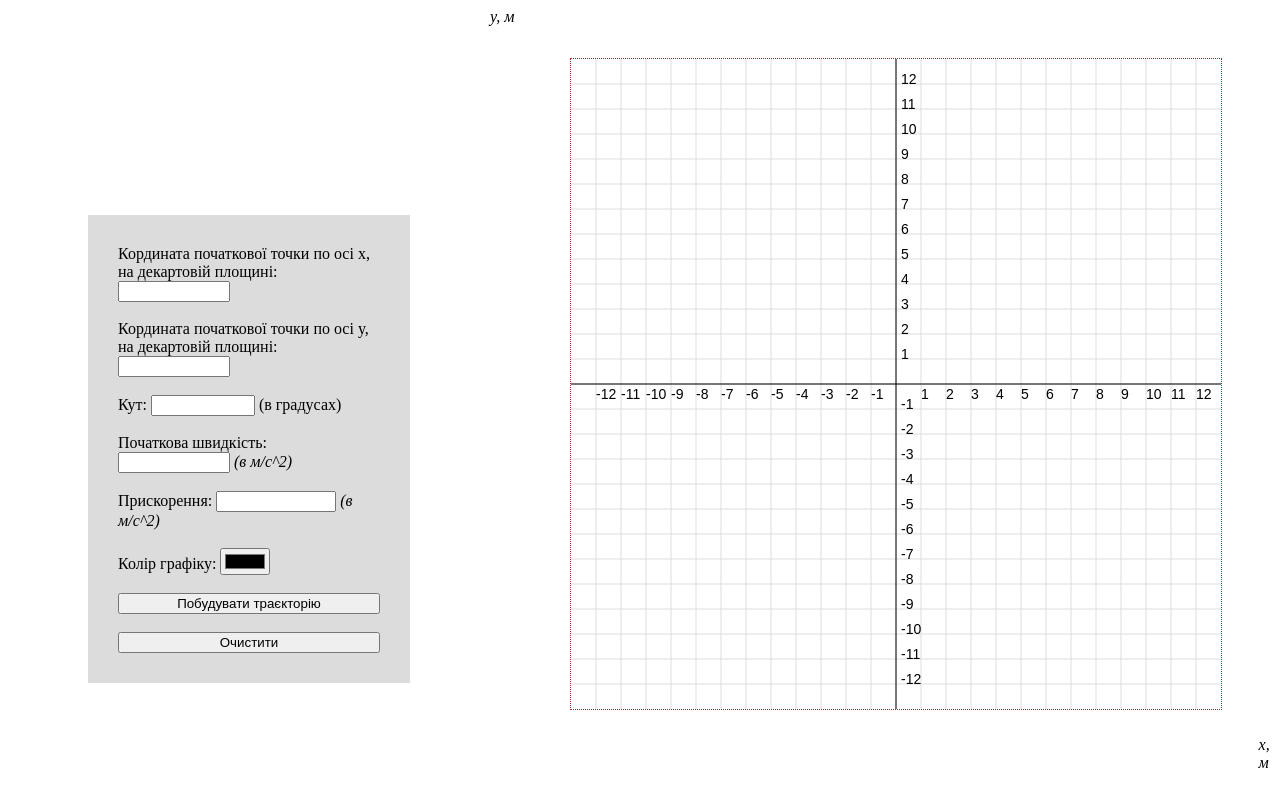
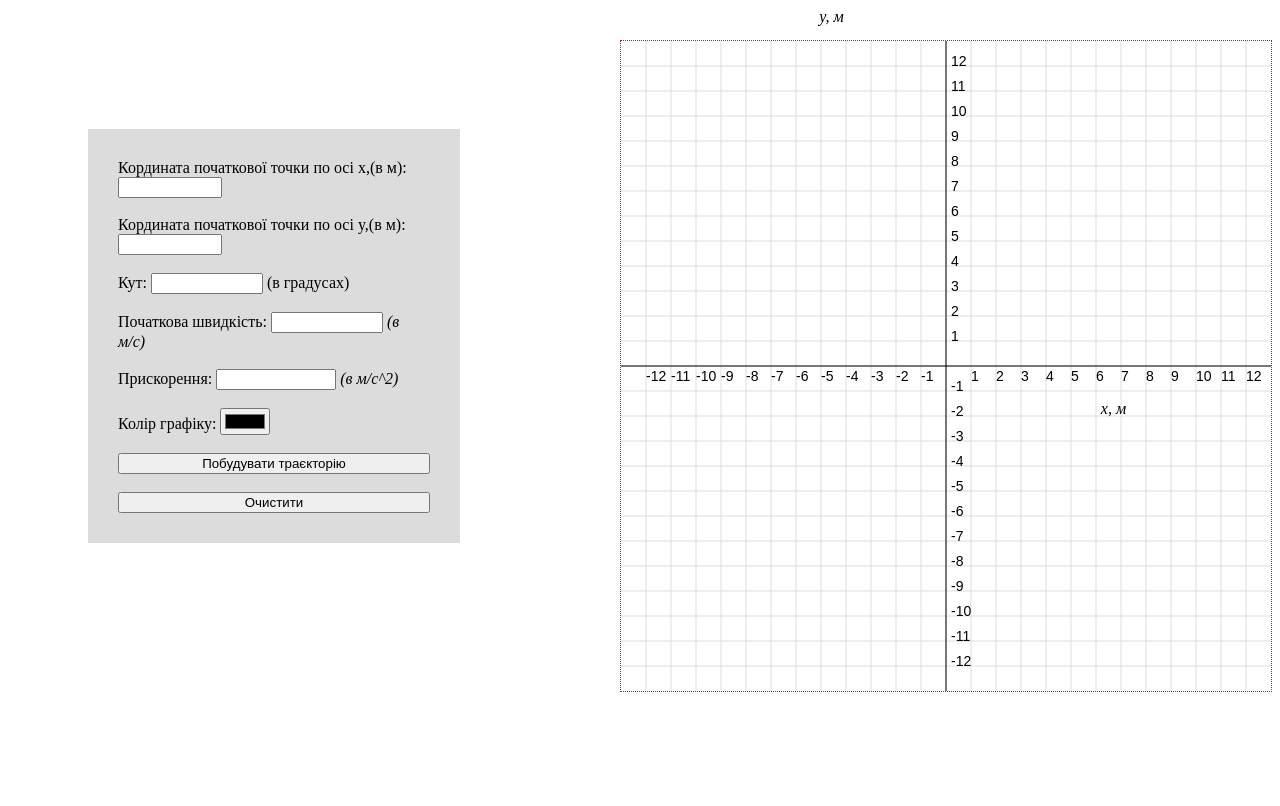
Before and after one commit to albinapetrus/MetodyProgramnoi, a plain HTML site: page lab1/task 1/zadachi1.html in a window 1280 px wide. Drawn offline with Linux system fonts and the light colour scheme.

Commit message:
task 1 changed

```diff
--- a/lab1/task 1/task1.js
+++ b/lab1/task 1/task1.js
@@ -92,8 +92,19 @@ function plotTrajectory() {
 }
 
 function clearCanvas() {
-    ctx.clearRect(0, 0, width, height); // очищення полотна
+    ctx.clearRect(0, 0, width, height);
     drawGrid();
     drawAxes();
     drawLabels();
 }
+
+function validateForm() {
+    let inputs = document.querySelectorAll("input");
+    inputs.forEach(input => {
+        if (!input.checkValidity()) {
+            input.style.border = "2px solid red";
+        } else {
+            input.style.border = "2px solid green";
+        }
+    });
+}
--- a/lab1/task 1/zadachi1.html
+++ b/lab1/task 1/zadachi1.html
@@ -7,13 +7,15 @@
 <script  src="task1.js"></script>
     <style>
         .div1{
-            padding-right: 50px;
+            position: absolute;
+            left: 64%;
+            top: 1%;
         }
 
         .div{
-            margin-top: 3%;
-            margin-left: 105%;
-margin-bottom: 150px;
+            top: 50%;
+            position: absolute;
+            left: 86%;
         }
 
         body{
@@ -22,7 +24,7 @@ margin-bottom: 150px;
             align-items: center;
         }
        #myCanvas{
-
+      position: relative;
 
            margin-left: 5em;
            margin-top: 2em;
@@ -44,40 +46,42 @@ margin-bottom: 150px;
     </style>
 </head>
 <body>
-    <form class="form">
+    <form class="form" oninput="validateForm()">
         <div>
-            <label for="x0">Кордината початкової точки по осі x, на декартовій площині:</label>
-            <input type="number" id="x0" name="x0" min="-100" max="100" step="0.0001" />
+            <label for="x0">Кордината початкової точки по осі x,(в м):</label>
+            <input type="number" id="x0" name="x0" min="-12" max="12" step="0.0001" required title="введіть значення від -12 до 12!"/>
         </div><br/>
         <div>
-            <label for="y0">Кордината початкової точки по осі y, на декартовій площині:</label>
-            <input type="number" id="y0" name="y0" min="-100" max="100" step="0.0001" />
+            <label for="y0">Кордината початкової точки по осі y,(в м):</label>
+            <input type="number" id="y0" name="y0" min="-12" max="12" step="0.0001" required title="введіть значення від -12 до 12!"/>
         </div><br/>
         <div>
             <label for="ang">Кут:</label>
-            <input type="number" id="ang" name="ang" min="0" max="360" step="0.0001" />
+            <input type="number" id="ang" name="ang" min="-360" max="360" step="0.0001" required title="введіть значення від -360 до 360!"/>
             <label for="ang">(в градусах)</label>
         </div><br/>
         <div>
             <label for="v0">Початкова швидкість:</label>
-            <input type="number" id="v0" name="v0" min="0" max="1000" step="0.0001" />
-            <label for="v0"><var>(в м/c^2)</var></label>
+            <input type="number" id="v0" name="v0" min="0" max="1000" step="0.0001" required title="введіть значення від 0 до 1000!"/>
+            <label for="v0"><var>(в м/c)</var></label>
         </div><br/>
         <div>
             <label for="pr">Прискорення:</label>
-            <input type="number" id="pr" name="pr" min="-1000" max="1000" step="0.0001" />
+            <input type="number" id="pr" name="pr" min="-1000" max="1000" step="0.0001" required title="введіть значення від -1000 до 1000!"/>
             <label for="pr"><var>(в м/c^2)</var></label>
         </div><br/>
         <div>
             <label for="gr">Колір графіку:</label>
-            <input type="color" id="gr" name="gr"  />
+            <input type="color" id="gr" name="gr" title="виберіть колір" />
         </div><br/>
         <button type="button" onclick="plotTrajectory()">Побудувати траєкторію</button><br/>
         <button type="button" onclick="clearCanvas()">Очистити</button>
     </form>
-    <div class="div1"><var>y, м</var>
 
+<div>
     <canvas id="myCanvas" width="650px" height="650px" style="border:1px dotted #942e2e;"></canvas>
     <div class="div"><var>x, м</var></div>
+    <div class="div1"><var>y, м</var>
+    </div>
 </div>
 </html>
```
